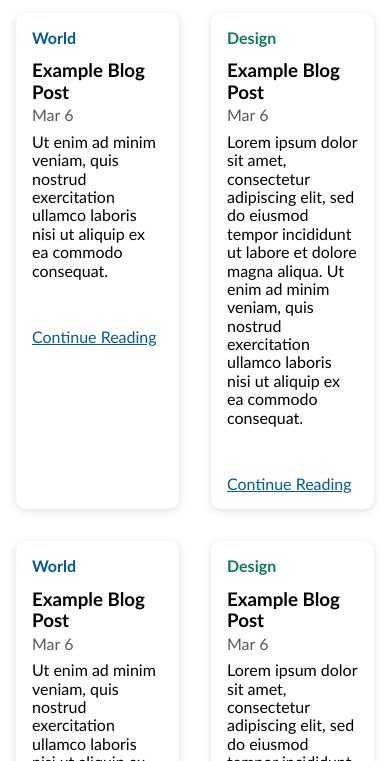
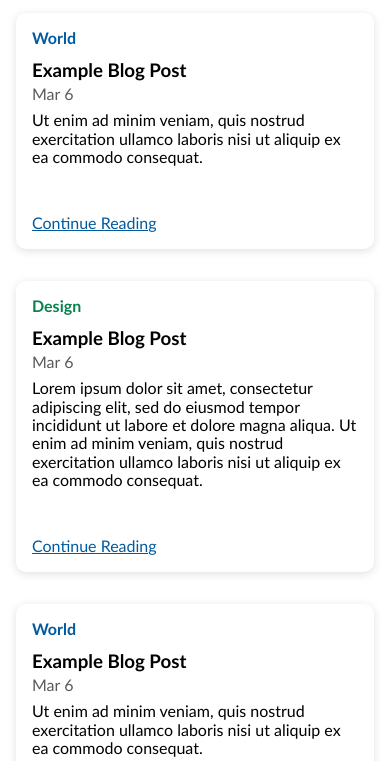
Before and after one commit to techMedMau/antra_hw, a plain HTML site: page html/index.html in a window 390 px wide. Shown: the part 83-844 px from the top of the page. Drawn offline with Linux system fonts and the light colour scheme.

Commit message:
add responsive to first page

```diff
--- a/style/index.css
+++ b/style/index.css
@@ -35,3 +35,9 @@ a:hover {
     padding: 1rem;
     text-align: center;
 }
+
+@media screen and (max-width: 768px){
+    .container__content {
+        grid-template-columns: 1fr;
+    }
+}
```
